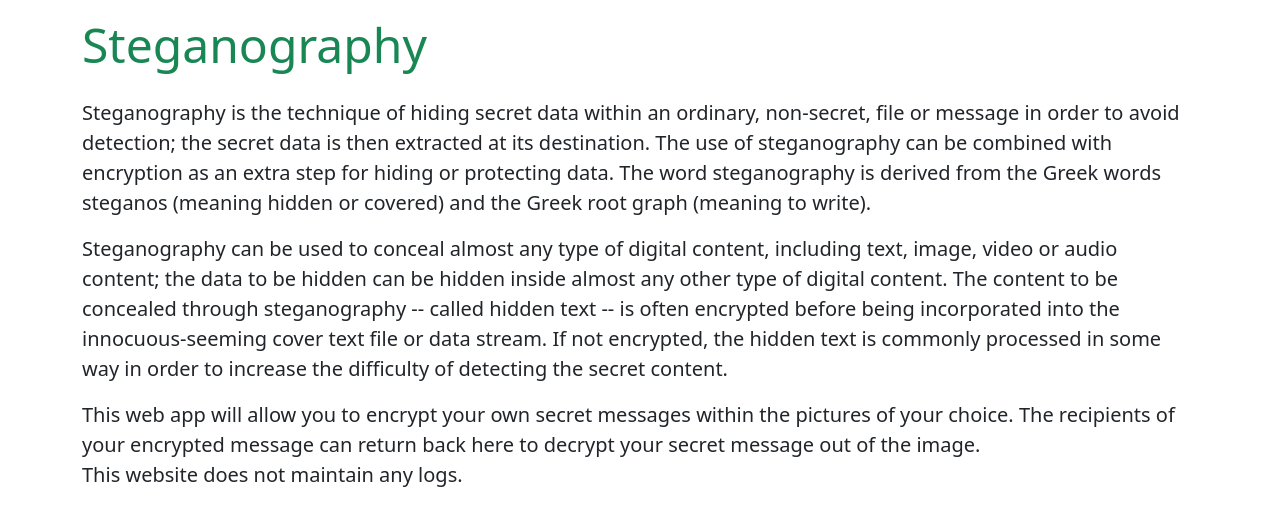
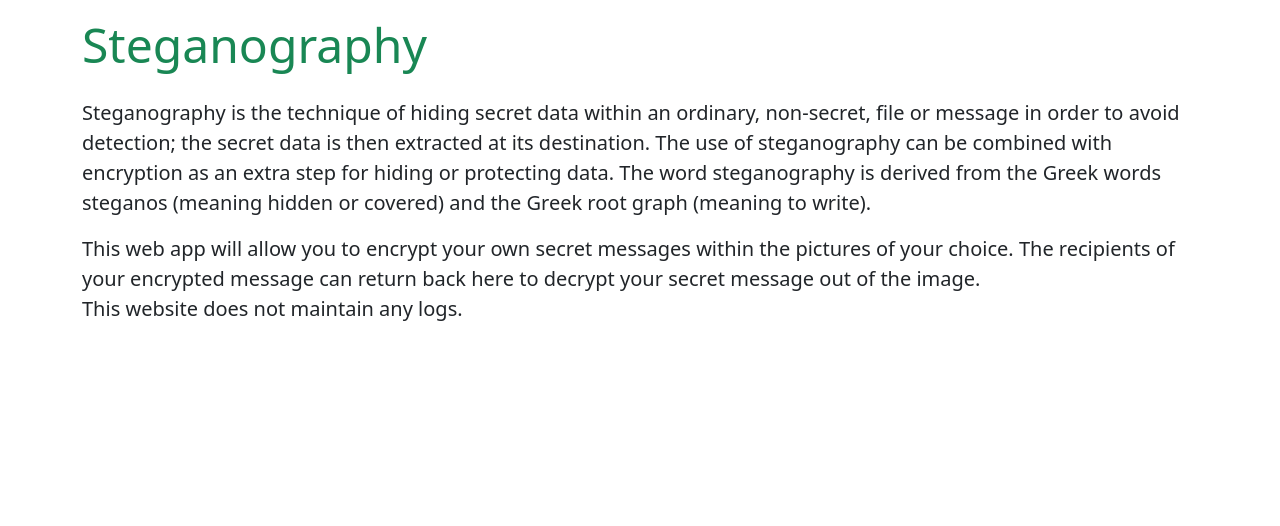
Before and after one commit to relegative/steganography-webapp, a Flask app: page / in a window 1280 px wide. Shown: the part 56-582 px from the top of the page. Run offline with Flask 3, Linux system fonts and the light colour scheme.

Commit message:
Update index.html

```diff
--- a/templates/index.html
+++ b/templates/index.html
@@ -35,9 +35,6 @@
             Steganography is the technique of hiding secret data within an ordinary, non-secret, file or message in order to avoid detection; the secret data is then extracted at its destination. The use of steganography can be combined with encryption as an extra step for hiding or protecting data. The word steganography is derived from the Greek words steganos (meaning hidden or covered) and the Greek root graph (meaning to write).
         </p>
         <p class="fs-5">
-            Steganography can be used to conceal almost any type of digital content, including text, image, video or audio content; the data to be hidden can be hidden inside almost any other type of digital content. The content to be concealed through steganography -- called hidden text -- is often encrypted before being incorporated into the innocuous-seeming cover text file or data stream. If not encrypted, the hidden text is commonly processed in some way in order to increase the difficulty of detecting the secret content.
-        </p>
-        <p class="fs-5">
             This web app will allow you to encrypt your own secret messages within the pictures of your choice. The recipients of your encrypted message can return back here to decrypt your secret message out of the image.<br>This website does not maintain any logs.
         </p>
     </div>
```
